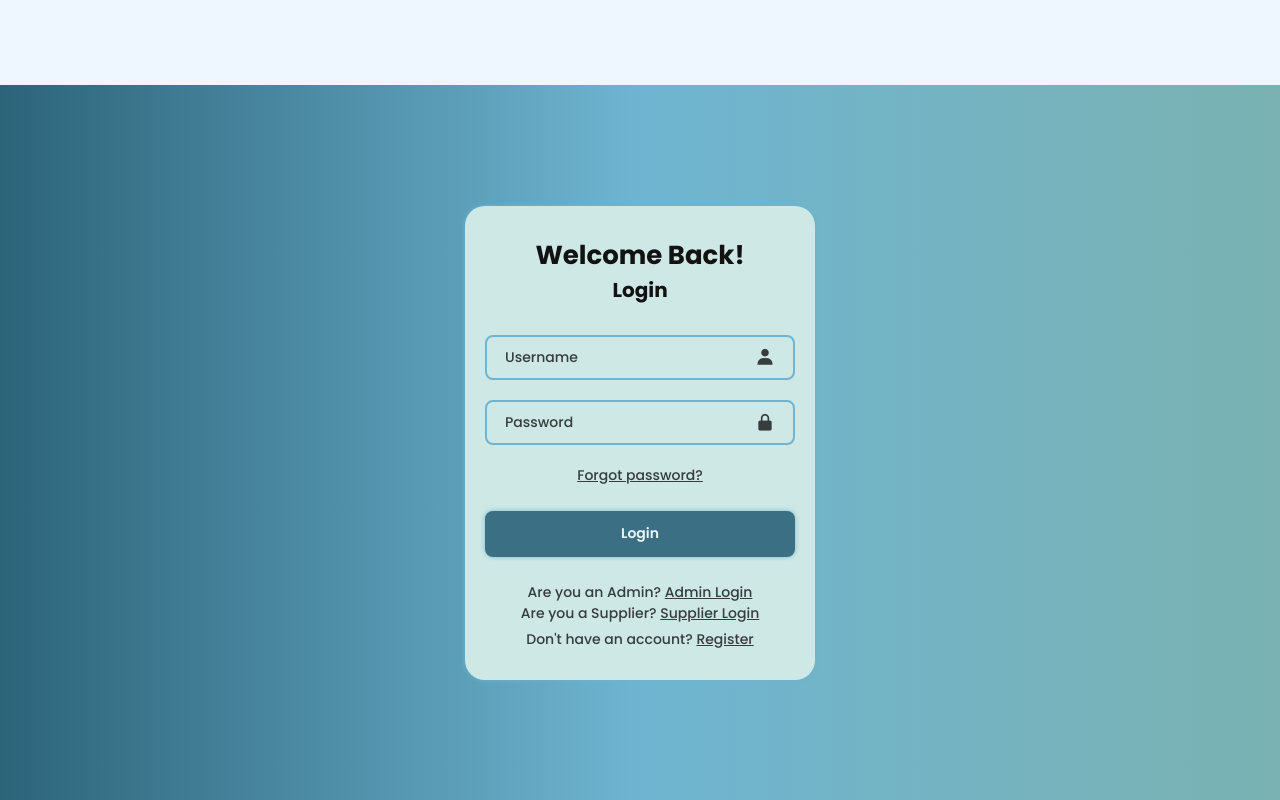
After one commit to BookNest-2025/BookNest, a PHP site: page /assets/php/login-user.php in a window 1280 px wide. The commit adds this page. Run offline with PHP 8.4, Linux system fonts and the light colour scheme.

Commit message:
Created Login as user, admin and supplier php files and implemented logic.

```diff
--- /dev/null
+++ b/assets/css/loginAndRegister.css
@@ -0,0 +1,124 @@
+.page-login,
+.page-register {
+  display: flex;
+  justify-content: center;
+  align-items: center;
+  text-align: center;
+  background: #2c647a;
+  background: linear-gradient(
+    90deg,
+    var(--color-primary) 0%,
+    var(--color-border) 50%,
+    var(--color-secondary) 100%
+  );
+}
+
+.login,
+.register {
+  width: 300px;
+  background: var(--color-surface);
+  border-radius: 20px;
+  padding: 30px 20px;
+  box-shadow: 0 0 5px var(--color-border);
+}
+
+.login form,
+.register form {
+  display: flex;
+  flex-direction: column;
+  justify-content: center;
+}
+
+.input-box {
+  position: relative;
+}
+
+.login h3 {
+  margin-bottom: 30px;
+}
+
+.input-box {
+  margin-bottom: 20px;
+}
+
+.input-box input {
+  background: var(--color-surface);
+  border: 2px solid var(--color-border);
+  border-radius: 8px;
+  color: var(--color-text-primary);
+  font-weight: 500;
+  outline: none;
+  padding: 13px 50px 13px 20px;
+  width: 100%;
+}
+
+.input-box i {
+  color: var(--color-text-primary);
+  font-size: 20px;
+  position: absolute;
+  right: 20px;
+  top: 50%;
+  transform: translateY(-50%);
+  opacity: 0.8;
+}
+
+.input-box .input-type {
+  background: var(--color-surface);
+  border-radius: 5px;
+  color: var(--color-text-primary);
+  opacity: 0.8;
+  font-weight: 500;
+  left: 20px;
+  pointer-events: none;
+  position: absolute;
+  top: 50%;
+  transform: translateY(-50%);
+  transition: 0.2s;
+  z-index: 0;
+}
+
+.input-box input:focus ~ .input-type,
+.input-box input:valid ~ .input-type {
+  left: 10px;
+  top: -11px;
+  transform: scale(0.8);
+}
+
+.error-massage {
+  color: #ed4337;
+}
+
+.btn {
+  background: var(--color-primary);
+  border-radius: 8px;
+  border: none;
+  box-shadow: 0 0 5px var(--color-border);
+  cursor: pointer;
+  font-size: 16px;
+  font-weight: 600;
+  height: 46px;
+  width: 100%;
+  margin-top: 25px;
+  margin-bottom: 25px;
+}
+
+.move-links {
+  width: 100%;
+}
+
+.move-links .reg-link {
+  margin-top: 5px;
+}
+
+.error-msg {
+  text-align: center;
+  margin-top: 15px;
+  color: #ed4337;
+}
+
+@media screen and (min-width: 768px) {
+  .login,
+  .register {
+    width: 350px;
+  }
+}
--- a/assets/css/root.css
+++ b/assets/css/root.css
@@ -12,3 +12,113 @@
   font-family: Poppins, system-ui, -apple-system, BlinkMacSystemFont, "Segoe UI",
     Roboto, Oxygen, Ubuntu, Cantarell, "Open Sans", "Helvetica Neue", sans-serif;
 }
+
+* {
+  box-sizing: border-box;
+  margin: 0;
+  padding: 0;
+}
+
+html,
+body {
+  background: var(--color-background);
+  color: var(--color-text-primary);
+  overflow-x: hidden;
+}
+
+body {
+  margin: 0;
+  min-height: 100vh;
+  position: relative;
+  width: 100%;
+  transition: 0.3s;
+}
+
+a {
+  font-weight: 500;
+  text-decoration: inherit;
+  color: var(--color-text-primary);
+  opacity: 0.8;
+  transition: 0.3s;
+}
+
+a:hover {
+  opacity: 1;
+}
+
+h1 {
+  font-size: 30px;
+  line-height: 1.1;
+}
+
+h2 {
+  font-size: 24px;
+}
+
+h3 {
+  font-size: 20px;
+}
+
+p,
+a {
+  font-size: 14px;
+}
+
+button {
+  border-radius: 8px;
+  border: none;
+  font-size: 1em;
+  font-weight: 500;
+  font-family: inherit;
+  cursor: pointer;
+  transition: 0.3s;
+  opacity: 0.9;
+  color: var(--color-text-secondary);
+}
+
+button:hover {
+  opacity: 1;
+}
+
+ul {
+  list-style: none;
+}
+
+input:-webkit-autofill,
+input:-webkit-autofill:hover,
+input:-webkit-autofill:focus,
+input:-webkit-autofill:active {
+  -webkit-box-shadow: none !important; /* Replace with your desired background color */
+  -webkit-text-fill-color: #333 !important; /* Replace with your desired text color */
+  transition: background-color 5000s ease-in-out 0s; /* Prevent instant color change */
+}
+
+.page {
+  width: 100%;
+  margin-top: 68px;
+  min-height: calc(100vh - 68px);
+}
+
+@media screen and (min-width: 768px) {
+  h1 {
+    font-size: 32px;
+  }
+
+  h2 {
+    font-size: 26px;
+  }
+
+  h3 {
+    font-size: 20px;
+  }
+
+  p,
+  a {
+    font-size: 14px;
+  }
+
+  .page {
+    margin-top: 85px;
+    min-height: calc(100vh - 85px);
+  }
+}
--- /dev/null
+++ b/assets/php/login-user.php
@@ -0,0 +1,93 @@
+<?php
+  include("../../includes/db.php");
+  session_start();
+  $error = "";
+
+  if ($_SERVER["REQUEST_METHOD"] === "POST") {
+    if (isset($_POST['username']) && isset($_POST['password'])) {
+        $customer_id = $_POST['username'];
+        $password = $_POST['password'];
+
+        $query = "SELECT * FROM customers WHERE customer_id = '$customer_id'";
+        $result = mysqli_query($conn, $query);
+
+        if ($result && mysqli_num_rows($result) == 1) {
+            $row = mysqli_fetch_assoc($result);
+            if ( password_verify($password, $row['password'])) {
+                $_SESSION['customer_id'] = $row['customer_id'];
+                mysqli_close($conn);
+                header("Location: index.php");
+                exit();
+            } else {
+                $error = "Incorrect password.";
+            }
+        } else {
+            $error = "Username not found.";
+        }
+    }
+  }
+?>
+
+
+<!DOCTYPE html>
+<html lang="en">
+  <head>
+    <meta charset="UTF-8" />
+    <meta name="viewport" content="width=device-width, initial-scale=1.0" />
+    <title>BookNest</title>
+    <link
+      href="https://unpkg.com/boxicons@2.1.4/css/boxicons.min.css"
+      rel="stylesheet" />
+    <link rel="stylesheet" href="../css/root.css" />
+    <link rel="stylesheet" href="../css/loginAndRegister.css" />
+  </head>
+  <body>
+    <div class="page page-login">
+      <div class="login">
+        <form action="login.php" method="post">
+          <h2>Welcome Back!</h2>
+          <h3>Login</h3>
+          <div class="input-box">
+            <input type="text" name="username" required />
+            <i class="bx bxs-user"></i>
+            <span class="input-type">
+              <p>Username</p>
+            </span>
+          </div>
+          <div class="input-box">
+            <input type="password" name="password" required />
+            <i class="bx bxs-lock-alt"></i>
+            <span class="input-type">
+              <p>Password</p>
+            </span>
+          </div>
+          <p>
+            <a href="#"><u>Forgot password?</u></a>
+          </p>
+          <p class="error-massage">
+            <?php if(isset($error))  {
+            echo"$error";
+          }?></p>
+          <button type="submit" class="btn"><p>Login</p></button>
+          <div class="move-links">
+            <p>
+              <a href="login-admin.php">
+                Are you an Admin? <u>Admin Login</u></a
+              >
+            </p>
+            <p>
+              <a href="login-supplier.php">
+              Are you a Supplier? <u>Supplier Login</u></a
+              >
+            </p>
+            <p class="reg-link">
+              <a href="register.php">
+                Don't have an account? <u>Register</u></a
+              >
+            </p>
+          </div>
+        </form>
+      </div>
+    </div>
+  </body>
+</html>
--- a/includes/db.php
+++ b/includes/db.php
@@ -8,5 +8,4 @@ $conn = new mysqli($host, $username, $password, $db_name);
 
 if (!$conn) {
     die("Connection failed: " . mysqli_connect_error());
-}
-echo "Connected successfully!";
+};
```
Also changed, not shown: assets/php/login-admin.php (added, +89 -0 lines), assets/php/login-supplier.php (added, +89 -0 lines), index.php (+7 -0 lines).
